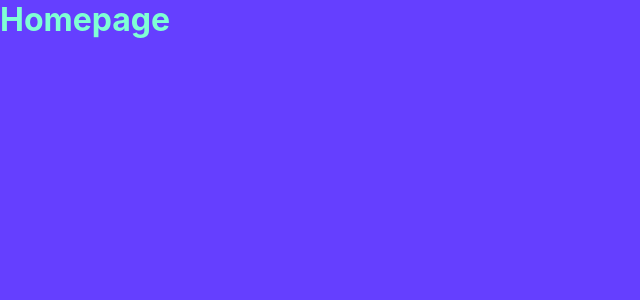
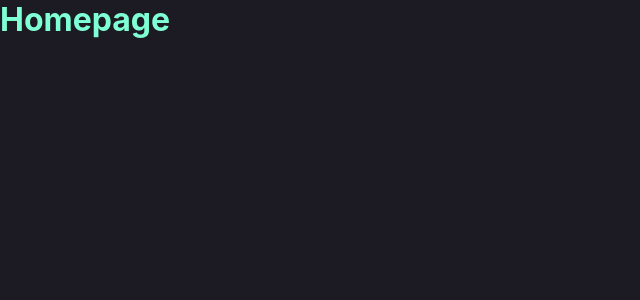
Before and after one commit to kimchicecream/kimchicecream.github.io, a React (Create React App) app: page / in a window 1280 px wide. Shown: the top 300 px of the page, without its empty margins (0-640 px from the left). Built offline with nearby package versions, Linux system fonts and the light colour scheme.

Commit message:
testing deployment

```diff
--- a/src/index.css
+++ b/src/index.css
@@ -8,7 +8,7 @@
 }
 
 html, body {
-  background-color: rgb(101, 63, 255);
+  background-color: rgb(28, 26, 35);
   color: aquamarine;
 }
 
```
